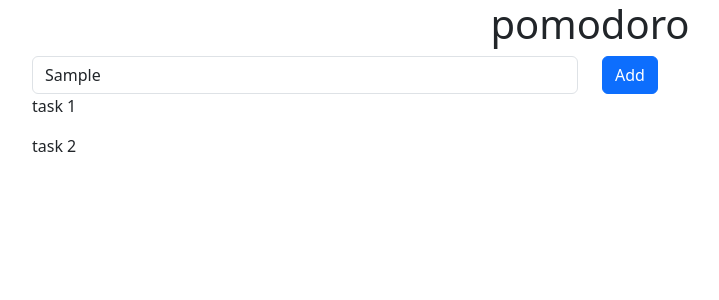
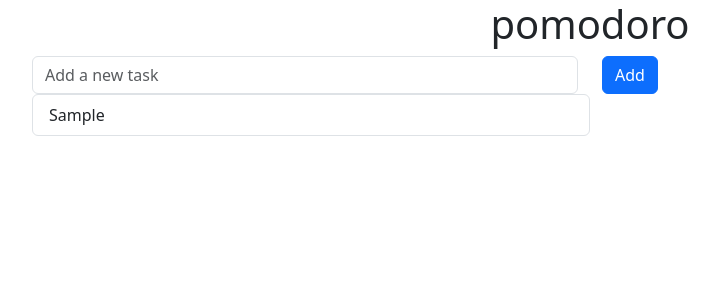
Before and after one commit to jnewth/pomodoro, an Angular app: page / in a window 1280 px wide. Both pictures are taken after typing "Sample" into the empty fields and a click on the button "Add". Shown: the top 300 px of the page, without its empty margins (50-769 px from the left). Built offline with nearby package versions, Linux system fonts and the light colour scheme.

Commit message:
basic adding of input

```diff
--- a/src/app/app.component.html
+++ b/src/app/app.component.html
@@ -12,24 +12,21 @@
     <h1 class="text-center">{{title}}</h1>
     <div class="row align-items-center">
       <div class="col-md-6">
-        <!-- <h4>To-Do List</h4> -->
-        <input type="text" id="todoInput" class="form-control" placeholder="Add a new task">
-        <ul id="todoList" class="list-group"></ul>
+        <input  id="intputText" type="text" [(ngModel)]="currentItem"  class="form-control"  placeholder="Add a new task" />
+        <!-- <ul id="todoList" class="list-group"></ul> -->
       </div>
       <div class="col-md-6">
-        <button id="addTodo" (click)="onClick()" class="btn btn-primary">Add</button>
+        <button id="addTodo" (click)="addItem()" class="btn btn-primary">Add</button>
       </div>
     </div>
-  </div>
 
-  <div class="container">
-    @for(item of tasks; track item) {
-    <div class="row align-items-center">
-      <div class="col-md-6">
-        <p>{{item}}</p>
-      </div>
+    <div class="col-md-6">
+      <ul class="list-group">
+        @for(item of tasks; track item) {
+        <li class="list-group-item">{{item}}</li>
+        }
+      </ul>
     </div>
-    }
   </div>
 </body>
 
--- a/src/app/app.component.ts
+++ b/src/app/app.component.ts
@@ -1,19 +1,28 @@
 import { Component } from '@angular/core';
+import {FormsModule} from '@angular/forms';
 import { RouterOutlet } from '@angular/router';
 
 @Component({
   selector: 'app-root',
   standalone: true,
-  imports: [RouterOutlet],
+  imports: [RouterOutlet, FormsModule],
   templateUrl: './app.component.html',
   styleUrl: './app.component.css'
 })
 export class AppComponent {
   title = 'pomodoro';
   duration = 25;
-  tasks = ['task 1', 'task 2'];
+  tasks = new Array(); // ['task 1', 'task 2'];
+  currentItem = '';
 
   onClick() {
     console.log("click");
   }
+
+  addItem() {
+    if (this.currentItem !== '') {
+      this.tasks.push(this.currentItem);
+      this.currentItem = '';
+    }
+  }
 }
```
